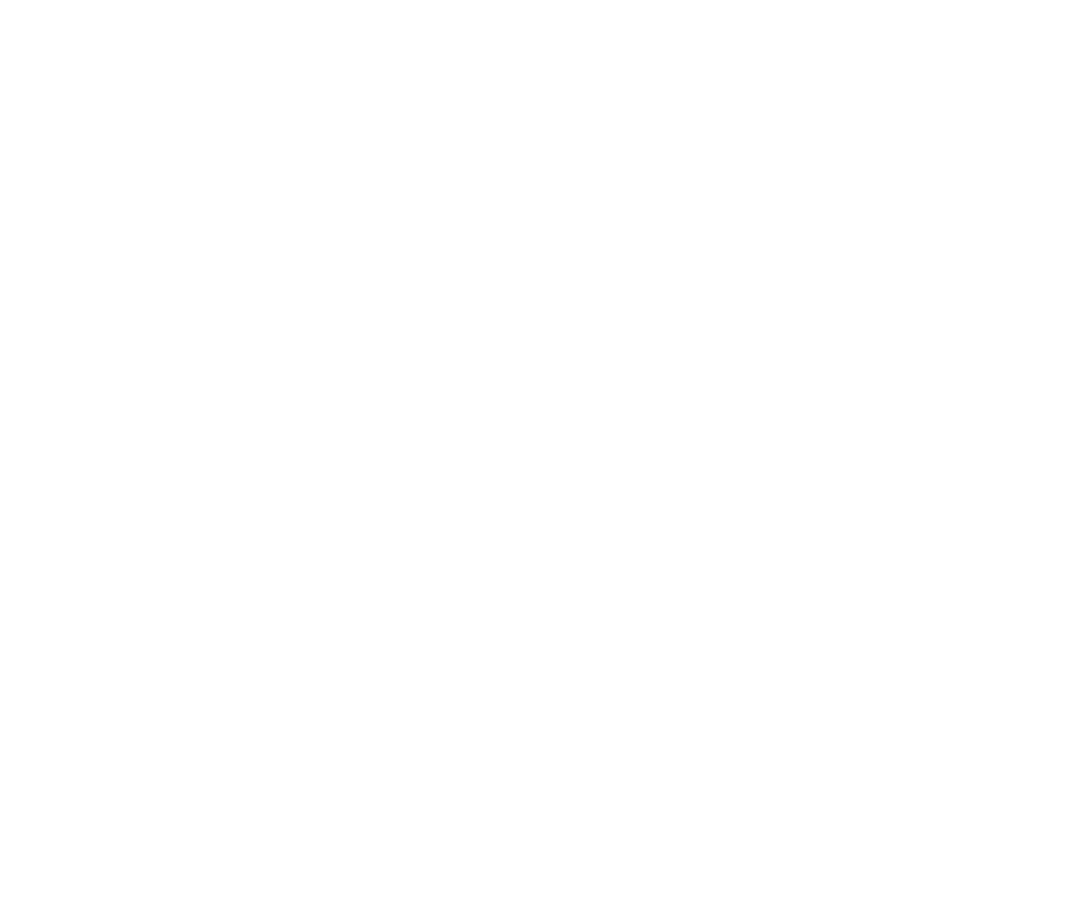
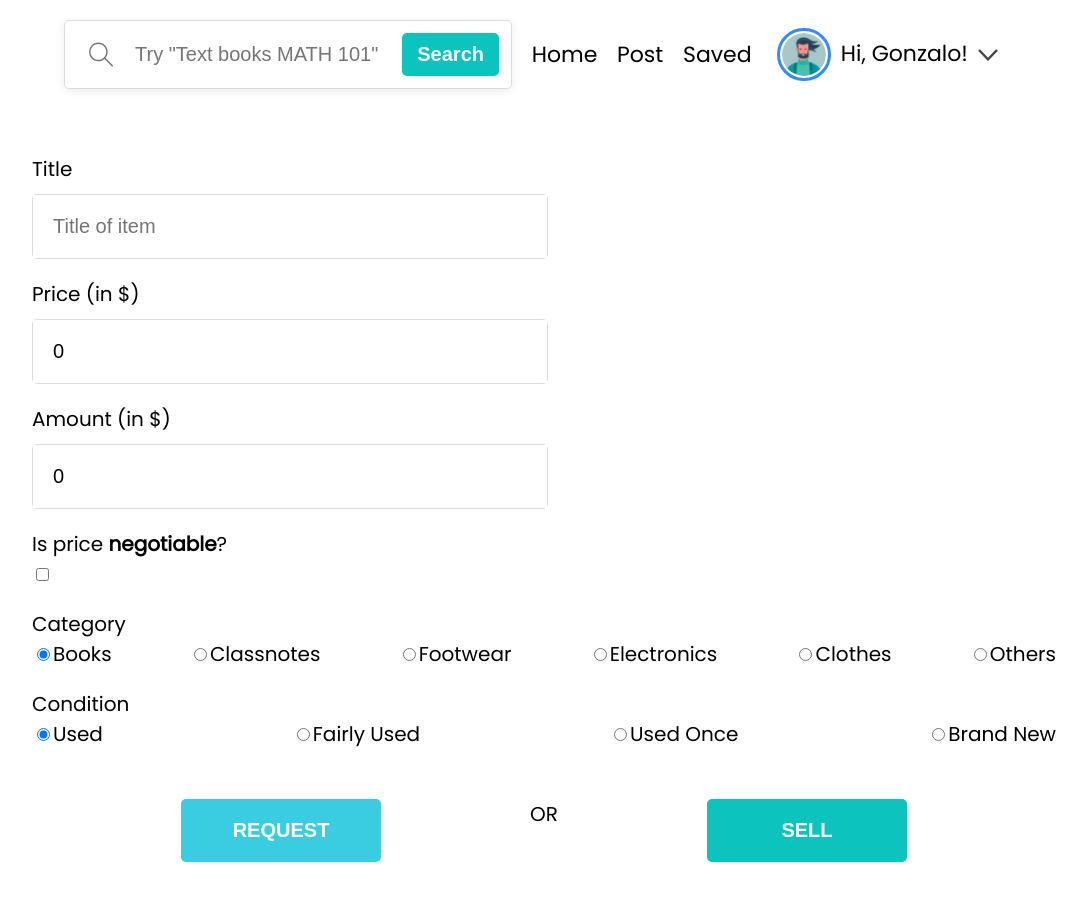
Before and after one commit to CSCx91/cesta-frontend, a React (Create React App) app: page /post in a window 1280 px wide. Shown: the top 900 px of the page, without its empty margins (96-1182 px from the left). Before the commit the page ends 800 px from the top, so only its background shows below. Built offline with nearby package versions, Linux system fonts and the light colour scheme.

Commit message:
completed post page ui

```diff
--- a/src/App.jsx
+++ b/src/App.jsx
@@ -7,7 +7,7 @@
 import Dashboard from './pages/Dashboard';
 import SearchResult from './pages/SearchResult';
 import Login from './pages/Login';
-import SellPage from './pages/Sell';
+import PostPage from './pages/PostPage';
 
 function App() {
 	return (
@@ -17,7 +17,7 @@
 					<Route path='/login' component={Login} />
 					<Route path='/dashboard' component={Dashboard} />
 					<Route path='/results/:id' component={SearchResult} />
-          <Route path='/sell' component={SellPage} />
+          <Route path='/post' component={PostPage} />
 					<Route path='/test' component={TestComponent} />
 				</Switch>
 			</Router>
--- a/src/components/Navlinks/index.jsx
+++ b/src/components/Navlinks/index.jsx
@@ -10,12 +10,8 @@
 		route: '/home',
 	},
 	{
-		name: 'Request',
-		route: '/request',
-	},
-	{
-		name: 'Sell',
-		route: '/sell',
+		name: 'Post',
+		route: '/post',
 	},
 	{
 		name: 'Saved',
--- a/src/pages/Sell/index.jsx
+++ b/src/pages/PostPage/index.jsx
@@ -8,7 +8,7 @@
 import Subheading from '../../components/Subheading';
 import RadioSelector from '../../components/RadioSelector';
 
-const SellPage = () => {
+const PostPage = () => {
 	const [title, setTitle] = useState('');
 	const [amount, setAmount] = useState(0.0);
 	const [negotiable, setNegotiable] = useState(false);
@@ -65,9 +65,18 @@
 					name='condition'
 					changeHandler={setCondition}
 				/>
+				<div className={styles['button-container']}>
+					<button className={styles['request-btn']} type='button'>
+						Request
+					</button>{' '}
+					or{' '}
+					<button className={styles['sell-btn']} type='button'>
+						Sell
+					</button>
+				</div>
 			</Container>
 		</div>
 	);
 };
 
-export default SellPage;
+export default PostPage;
--- /dev/null
+++ b/src/pages/PostPage/index.module.scss
@@ -0,0 +1,39 @@
+@import '../../scss/colors.scss';
+
+.checkbox-container {
+	font-size: 20px;
+
+	.label-container {
+		margin-top: 20px;
+	}
+}
+
+.button-container {
+	font-size: 20px;
+  text-transform: uppercase;
+  display: flex;
+  flex-direction: row;
+  justify-content: space-evenly;
+  margin-top: 50px;
+
+
+	button {
+    border-radius: 5px;
+    color: $white;
+    cursor: pointer;
+		font-size: inherit;
+		font-weight: bolder;
+    text-transform: uppercase;
+    padding: 20px;
+    border: none;
+    width: 10em;
+  }
+
+  .request-btn {
+    background-color: $light-teal;
+  }
+
+  .sell-btn {
+    background-color: $teal;
+  }
+}
--- a/src/pages/Sell/index.module.scss
+++ /dev/null
@@ -1,8 +0,0 @@
-.checkbox-container {
-	font-size: 20px;
-
-	.label-container {
-    margin-top: 20px;
-  }
-
-}
--- a/src/scss/colors.scss
+++ b/src/scss/colors.scss
@@ -8,4 +8,4 @@
 $grey: #484848;
 $border-grey: #dbdbdb;
 $shadow: #ececec;
-$light-blue: #3acce1;
+$light-teal: #3acce1;
```
Lines whose indentation alone changed are shown as unchanged.
